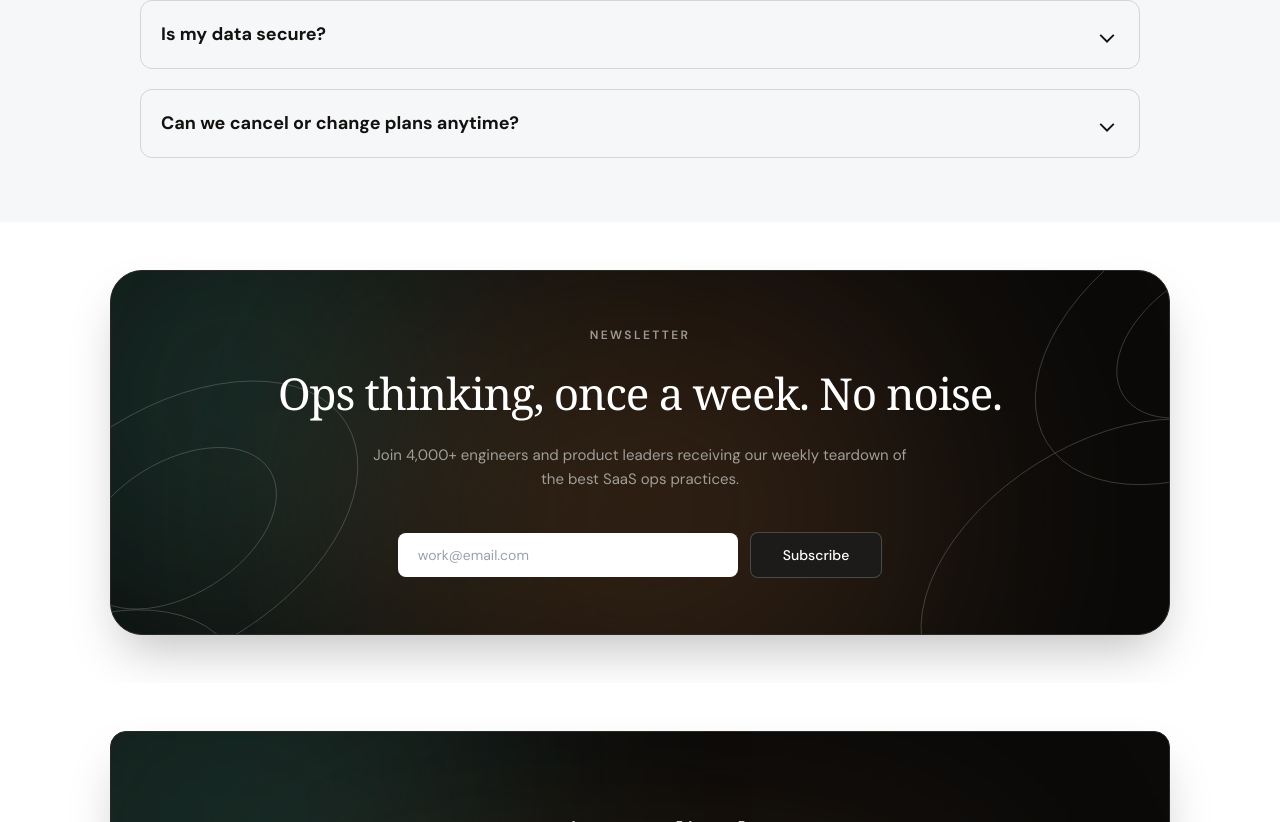
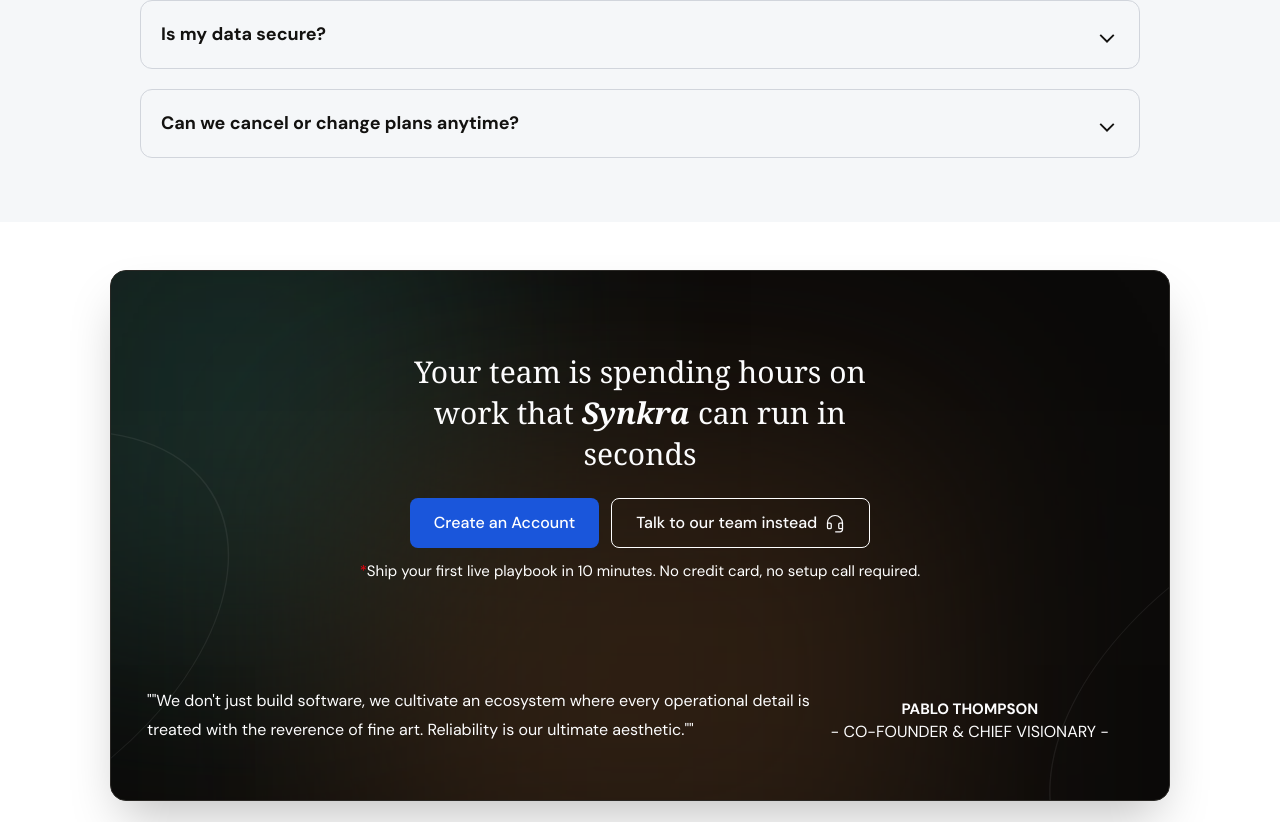
Before and after one commit to KhaledMaher923/Synkra, a React (Vite) app: page / in a window 1280 px wide. Shown: the part 5178-6000 px from the top of the page. Built offline with nearby package versions, Linux system fonts and the light colour scheme.

Commit message:
feat(solution): delet landing cta section

```diff
--- a/src/pages/Solutions.jsx
+++ b/src/pages/Solutions.jsx
@@ -18,7 +18,6 @@
             <StatsSection/>
             <TestimonialsSection/>
             <FAQSection {...FAQData}/>
-            <LandingCtaSection/>
             <CTASection/>
         </>
     );
```
